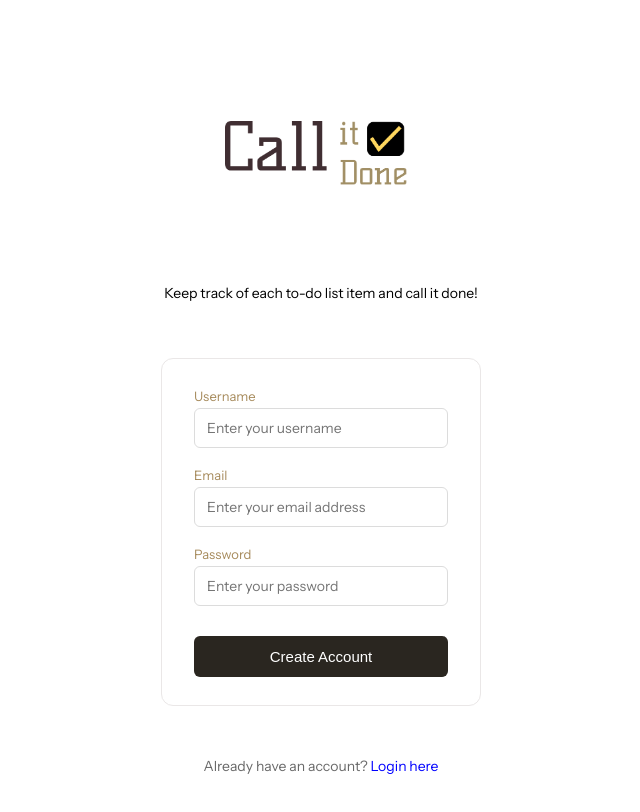
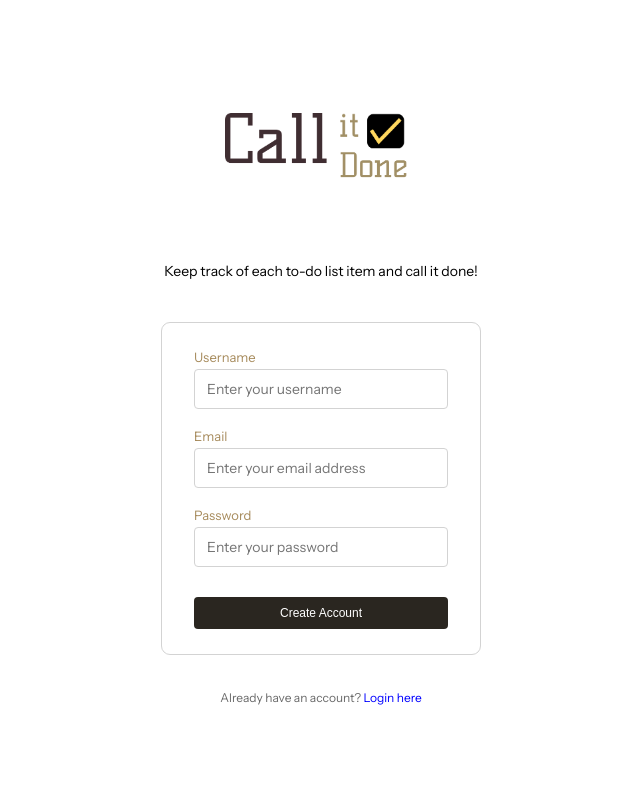
Before and after one commit to pnambao/My-To-do-List, an Angular app in the folder frontend/: page /register in a window 1280 px wide. Shown: the top 812 px of the page, without its empty margins (319-959 px from the left). Built offline with nearby package versions, Linux system fonts and the light colour scheme; a web font is replaced by a local one.

Commit message:
users can now register

```diff
--- a/frontend/src/app/components/Login/login.css
+++ b/frontend/src/app/components/Login/login.css
@@ -2,6 +2,11 @@
   font-family: "Kelly Slab", sans-serif;
   font-weight: 400;
   font-style: normal;
+}
+
+.body {
+  font-size: 14px;
+  font-family: "Instrument Sans", sans-serif;
 }
 
 .brown {
@@ -19,20 +24,15 @@
 .login-page {
   display: grid;
   place-items: center;
-  padding-top: 80px;
+  padding: 80px 80px;
   min-height: 100vh;
   box-sizing: border-box;
 }
 
-.body {
-  font-size: 14px;
-  font-family: "Instrument Sans", sans-serif;
-}
-
 .login-card {
-  border: 1px solid rgb(234, 231, 231);
-  border-radius: 12px;
-  padding: 28px 32px;
+  border: 1px solid lightgray;
+  border-radius: 9px;
+  padding: 25px 32px;
   width: 320px;
   box-sizing: border-box;
 }
@@ -48,28 +48,22 @@
 .login-card input[type="password"] {
   width: 100%;
   padding: 10px 12px;
-  border: 1px solid rgb(220, 220, 220);
-  border-radius: 6px;
+  border: 1px solid lightgray;
+  border-radius: 4px;
   font-size: 14px;
   box-sizing: border-box;
   font-family: "Instrument Sans", sans-serif;
 }
 
-.btn-primary,
-.btn-secondary {
+.btn-primary {
   margin-top: 12px;
   padding: 12px;
   border: none;
-  border-radius: 6px;
+  border-radius: 4px;
   background: #2a2620;
   color: #fff;
-  font-size: 15px;
-  font-weight: 500;
+  font-size: 12px;
+  font-weight: 400;
   width: 100%;
   cursor: pointer;
 }
-
-.btn-primary:hover,
-.btn-secondary:hover {
-  background: #1a1712;
-}
--- a/frontend/src/app/components/Login/login.html
+++ b/frontend/src/app/components/Login/login.html
@@ -19,9 +19,9 @@
       </form>
     </div>
 
-    <p class="body">
+    <p class="body" style="font-size:12px;">
       <span style="color: dimgray;">Don't have an account? </span>
-      <span style="color: blue;" routerLink="/register">Register here</span>
+      <span style="color: blue; cursor: pointer" routerLink="/register">Register here</span>
     </p>
 
   </div>
--- a/frontend/src/app/components/Register/register.css
+++ b/frontend/src/app/components/Register/register.css
@@ -19,7 +19,7 @@
   .login-page {
     display: grid;
     place-items: center;
-    padding-top: 80px;
+    padding: 80px 80px;
     min-height: 100vh;
     box-sizing: border-box;
   }
@@ -30,9 +30,9 @@
   }
 
   .login-card {
-    border: 1px solid rgb(234, 231, 231);
-    border-radius: 12px;
-    padding: 28px 32px;
+    border: 1px solid lightgray;
+    border-radius: 9px;
+    padding: 25px 32px;
     width: 320px;
     box-sizing: border-box;
   }
@@ -48,28 +48,22 @@
   .login-card input[type="password"] {
     width: 100%;
     padding: 10px 12px;
-    border: 1px solid rgb(220, 220, 220);
-    border-radius: 6px;
+    border: 1px solid lightgray;
+    border-radius: 4px;
     font-size: 14px;
     box-sizing: border-box;
     font-family: "Instrument Sans", sans-serif;
   }
 
-  .btn-primary,
-  .btn-secondary {
+  .btn-primary{
     margin-top: 12px;
-    padding: 12px;
+    padding: 9px;
     border: none;
-    border-radius: 6px;
+    border-radius: 4px;
     background: #2a2620;
     color: #fff;
-    font-size: 15px;
-    font-weight: 500;
+    font-size: 12px;
+    font-weight: 400;
     width: 100%;
     cursor: pointer;
   }
-
-  .btn-primary:hover,
-  .btn-secondary:hover {
-    background: #1a1712;
-  }
--- a/frontend/src/app/components/Register/register.html
+++ b/frontend/src/app/components/Register/register.html
@@ -22,9 +22,9 @@
     </form>
   </div>
 
-  <p class="body">
+  <p class="body" style="font-size:12px;">
     <span style="color: dimgray;">Already have an account? </span>
-    <span style="color: blue;" routerLink="/login">Login here</span>
+    <span style="color: blue; cursor: pointer" routerLink="/login">Login here</span>
   </p>
 
 </div>
--- a/frontend/src/app/components/Register/register.ts
+++ b/frontend/src/app/components/Register/register.ts
@@ -1,6 +1,6 @@
 import { Component } from '@angular/core';
 import { FormBuilder, FormGroup, ReactiveFormsModule, Validators } from '@angular/forms';
-import { RouterLink } from '@angular/router';
+import { Router, RouterLink } from '@angular/router';
 import { AuthService } from '../../services/auth';
 @Component({
   selector: 'app-register',
@@ -13,7 +13,11 @@ export class Register {
 
   registerForm: FormGroup;
 
-  constructor(private fb: FormBuilder, private authService: AuthService) {
+  constructor(
+    private fb: FormBuilder,
+    private authService: AuthService,
+    private router: Router
+  ) {
     this.registerForm = this.fb.group({
       username: ['', Validators.required],
       email: ['', Validators.required],
@@ -25,9 +29,17 @@ export class Register {
     if (this.registerForm.invalid) return;
 
     this.authService.register(this.registerForm.value).subscribe({
+
       next: () => {
+        alert("Account created successfully!");
+        this.router.navigate(['/login']);
       },
-      error: (err) => console.error('Registration failed:', err)
+
+      error: (err) => {
+        console.error(err);
+        alert("Registration failed.");
+      }
+
     });
   }
 
--- a/frontend/src/app/components/Tasks/tasks.css
+++ b/frontend/src/app/components/Tasks/tasks.css
@@ -8,3 +8,26 @@
     font-size: x-small;
     font-family: "Instrument Sans", sans-serif;
   }
+
+  .btn-primary {
+    margin: 12px;
+    padding: 9px;
+    border: none;
+    border-radius: 4px;
+    background: #2a2620;
+    color: #fff;
+    font-size: 12px;
+    font-weight: 400;
+    width: 10%;
+    cursor: pointer;
+  }
+
+  .login-card label {
+    font-size: 13px;
+    color: #a68a5b;
+    display: inline-block;
+    margin-bottom: 4px;
+  }
+
+
+.task-actions { display: inline-flex; gap: 14px; }
--- a/frontend/src/app/components/Tasks/tasks.html
+++ b/frontend/src/app/components/Tasks/tasks.html
@@ -2,12 +2,13 @@
 
     <main class="task-list">
         <aside class="sidebar">
-            <h2 class="sidebar-username">{{ username }}</h2>
-            <button class="btn-logout" (click)="logout()">Logout</button>
+           <h2 class="display">Welcome back,</h2>
+            <h2 class="sidebar-username display">{{ username }}</h2>
+            <button class="btn-primary" (click)="logout()">Logout</button>
           </aside>
-      <h1 class="display">My Tasks</h1>
+      <h2 class="display">My Tasks</h2>
 
-      <div class="task-item body" *ngFor="let task of tasks()">
+      <div class=" body" *ngFor="let task of tasks()">
         <input
           type="checkbox"
           [checked]="task.completed"
@@ -23,21 +24,21 @@
       </div>
     </main>
 
-    <aside class="create-panel body">
-      <h3 class="create-heading">{{ editingTaskId ? 'Edit Task' : 'Create New Task' }}</h3>
+    <aside>
+      <h2 class="display">{{ editingTaskId ? 'Edit Task' : 'Create New Task' }}</h2>
 
       <form [formGroup]="createForm" (ngSubmit)="createTask()">
-        <label class="field-label" for="date">Date</label>
-        <input id="date" type="date" formControlName="date" class="field-input" />
+        <label class=" body" for="date">Date</label>
+        <input id="date" type="date" formControlName="date"  />
 
-        <label class="field-label" for="title">Task</label>
-        <input id="title" type="text" formControlName="title" class="field-input" placeholder="Enter the task to be completed" />
+        <label class=" body" for="title">Task</label>
+        <input id="title" type="text" formControlName="title"  placeholder="Enter a task" />
 
-        <button type="submit" class="btn-primary">
+        <button type="submit" class="btn-primary body">
           {{ editingTaskId ? 'Save Task' : 'Create Task' }}
         </button>
 
-        <button *ngIf="editingTaskId" type="button" class="btn-secondary" (click)="cancelEdit()">
+        <button *ngIf="editingTaskId" type="button" class="btn-primary body" (click)="cancelEdit()">
           Cancel
         </button>
       </form>
```
